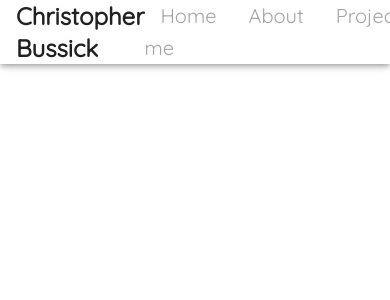
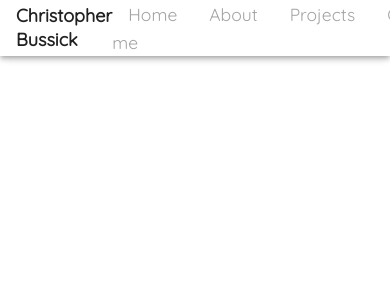
Before and after one commit to cbussick/cb-portfolio, a React (Create React App) app: page / in a window 390 px wide. Shown: the top 300 px of the page. Built offline with nearby package versions, Linux system fonts and the light colour scheme.

Commit message:
Add responsive font sizes

```diff
--- a/src/App.tsx
+++ b/src/App.tsx
@@ -2,7 +2,7 @@ import "@fontsource/quicksand";
 import { CssBaseline, ThemeProvider } from "@mui/material";
 import React from "react";
 import CBHeader from "./CBHeader/CBHeader";
-import { theme } from "./theme";
+import theme from "./theme";
 
 const App = (): JSX.Element => (
   <ThemeProvider theme={theme}>
--- a/src/theme.ts
+++ b/src/theme.ts
@@ -1,6 +1,6 @@
-import { createTheme } from "@mui/material";
+import { createTheme, responsiveFontSizes } from "@mui/material";
 
-export const theme = createTheme({
+const theme = createTheme({
   palette: {
     primary: {
       main: "#FFC107",
@@ -22,3 +22,10 @@ export const theme = createTheme({
     },
   },
 });
+
+const themeWithResponsiveFontSizes = responsiveFontSizes(theme, {
+  factor: 3,
+  breakpoints: ["xs", "sm", "md", "lg", "xl"],
+});
+
+export default themeWithResponsiveFontSizes;
```
